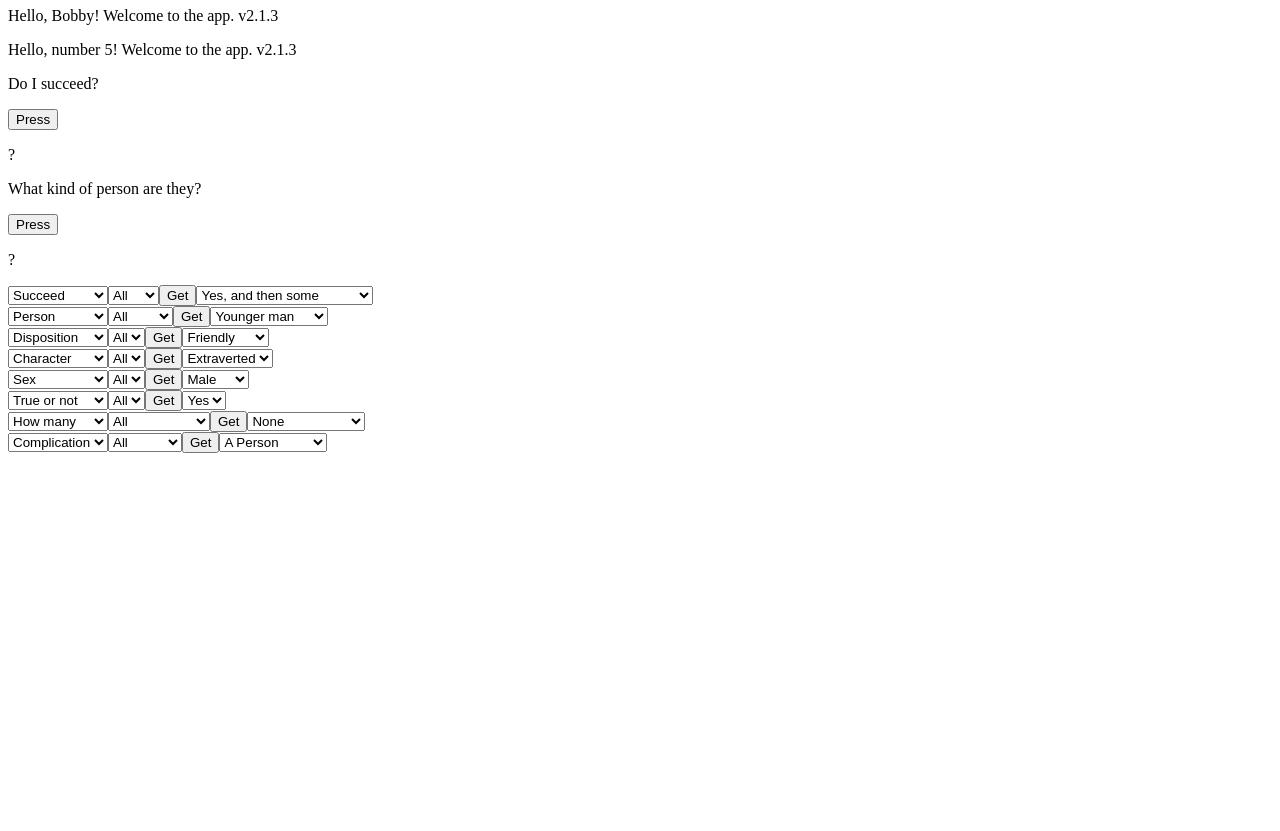
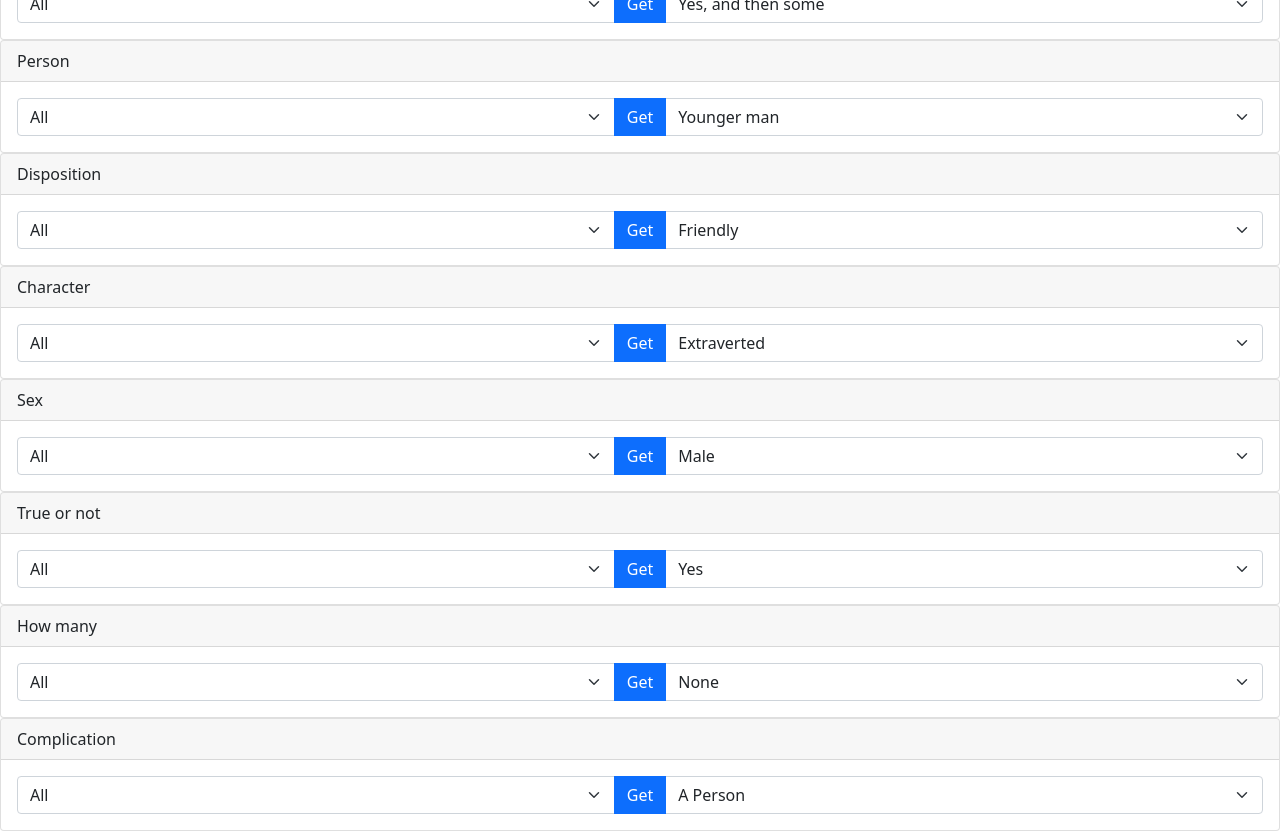
Before and after one commit to paulpaterson/srpgoracle, a website with bundled scripts: page index.html in a window 1280 px wide. Shown: the part 73-904 px from the top of the page. Before the commit the page ends 800 px from the top, so only its background shows below. Built offline with nearby package versions, Linux system fonts and the light colour scheme.

Commit message:
Added bootstrap to it

```diff
--- a/index.html
+++ b/index.html
@@ -5,19 +5,10 @@
     <title>TypeScript App</title>
     <script src="dist/app.js"></script>
     <script src="dist/ui.js"></script>
+    <link href="https://cdn.jsdelivr.net/npm/bootstrap@5.0.2/dist/css/bootstrap.min.css" rel="stylesheet" integrity="sha384-EVSTQN3/azprG1Anm3QDgpJLIm9Nao0Yz1ztcQTwFspd3yD65VohhpuuCOmLASjC" crossorigin="anonymous">
+
 </head>
 <body>
-    <h1>My HTML App with TypeScript</h1>
-    <p id="message"></p>
-    <p id="footer"></p>
-
-    <p>Do I succeed?</p>
-    <button onclick="repeatedlyCall(10, 20, document.getElementById('success'), 'Succeed')">Press</button>
-    <p id="success">?</p>
-
-    <p>What kind of person are they?</p>
-    <button onclick="repeatedlyCall(10, 20, document.getElementById('person'), 'Person')">Press</button>
-    <p id="person">?</p>
 
     <div id="choices"></div>
     <!-- Link to the compiled JavaScript file -->
--- a/src/app.ts
+++ b/src/app.ts
@@ -4,16 +4,6 @@ import {ALL_CHOICES, showChoices} from "./ui";
 
 
 document.addEventListener("DOMContentLoaded", () => {
-    const userName = "Bobby";
-    const messageElement = document.getElementById("message");
-    const messageElement2 = document.getElementById("footer");
-
-    if (messageElement) {
-        messageElement.textContent = getGreeting(userName);
-    }
-    if (messageElement2) {
-        messageElement2.textContent = getGreeting(`number ${randomNumber(10)}`);
-    }
 
     for (let opt of ALL_CHOICES.getTypesOfChoice()) {
         showChoices('choices', 'one', opt);
--- a/src/ui.ts
+++ b/src/ui.ts
@@ -178,25 +178,27 @@ export function showChoices(element_name: string, id: string, type_name: string)
     if (parent_element) {
 
         let element = document.createElement('div');
+        element.className = 'card';
         parent_element.appendChild(element);
 
         // The select option
-        let select = document.createElement('select');
-        select.setAttribute('id', id);
-        element.appendChild(select);
-        for (let option of ALL_CHOICES.getTypesOfChoice()) {
-            let opt = document.createElement('option')
-            opt.textContent = option;
-            opt.value = option;
-            if (type_name && type_name == option) {
-                opt.setAttribute('selected', "true");
-            }
-            select.appendChild(opt);
-        }
+        let name = document.createElement('div');
+        name.className = "card-header";
+        name.textContent = type_name;
+        element.appendChild(name);
+
+        let card = document.createElement('div');
+        card.className = "card-body";
+        element.appendChild(card);
+
+        let group = document.createElement('div');
+        group.className = "input-group";
+        card.appendChild(group);
 
         // Things that modify the options
         let modifiers = document.createElement('select');
-        element.appendChild(modifiers);
+        modifiers.className = "form-select";
+        group.appendChild(modifiers);
 
         // The modifiers
         for (let mod of ALL_CHOICES.getChoiceNamed(type_name).getModifiers()) {
@@ -209,12 +211,15 @@ export function showChoices(element_name: string, id: string, type_name: string)
 
         let button = document.createElement('button')
         button.textContent = 'Get';
-        button.addEventListener('click', handleClick)
-        element.appendChild(button);
+        button.addEventListener('click', handleClick);
+        button.type = "submit";
+        button.className = "btn btn-primary";
+        group.appendChild(button);
 
         // The result options
         let result = document.createElement('select');
-        element.appendChild(result);
+        result.className = "form-select";
+        group.appendChild(result);
         let choices = ALL_CHOICES.getChoiceNamed(type_name);
         for (let opt of choices.getChoices('All')) {
             let option = document.createElement('option');
@@ -223,7 +228,7 @@ export function showChoices(element_name: string, id: string, type_name: string)
         }
 
         function handleClick(event: MouseEvent): void {
-          repeatedlyCall(10, 20, result, select.value, modifiers.value);
+          repeatedlyCall(10, 20, result, type_name, modifiers.value);
         }
 
         function handleModifierSelect(event: MouseEvent): void {
```
